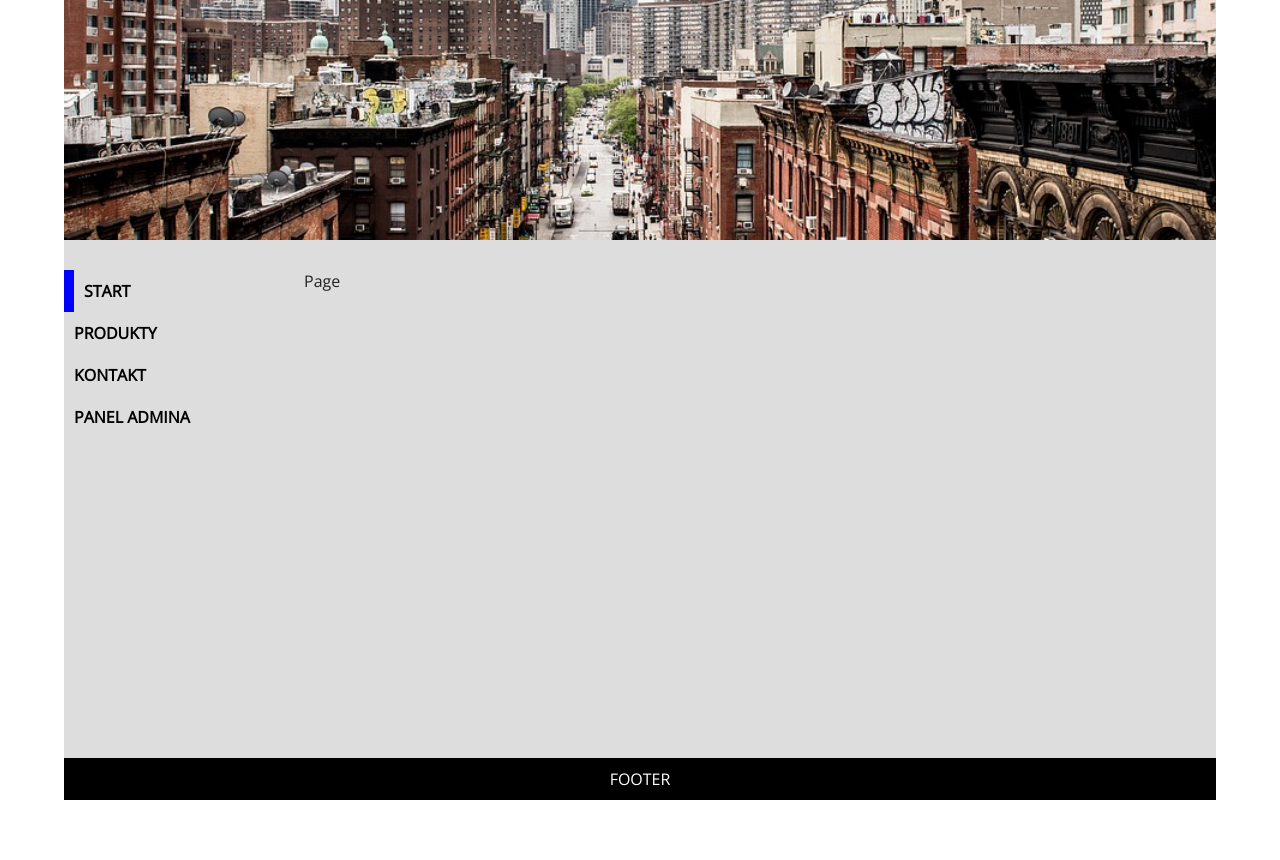
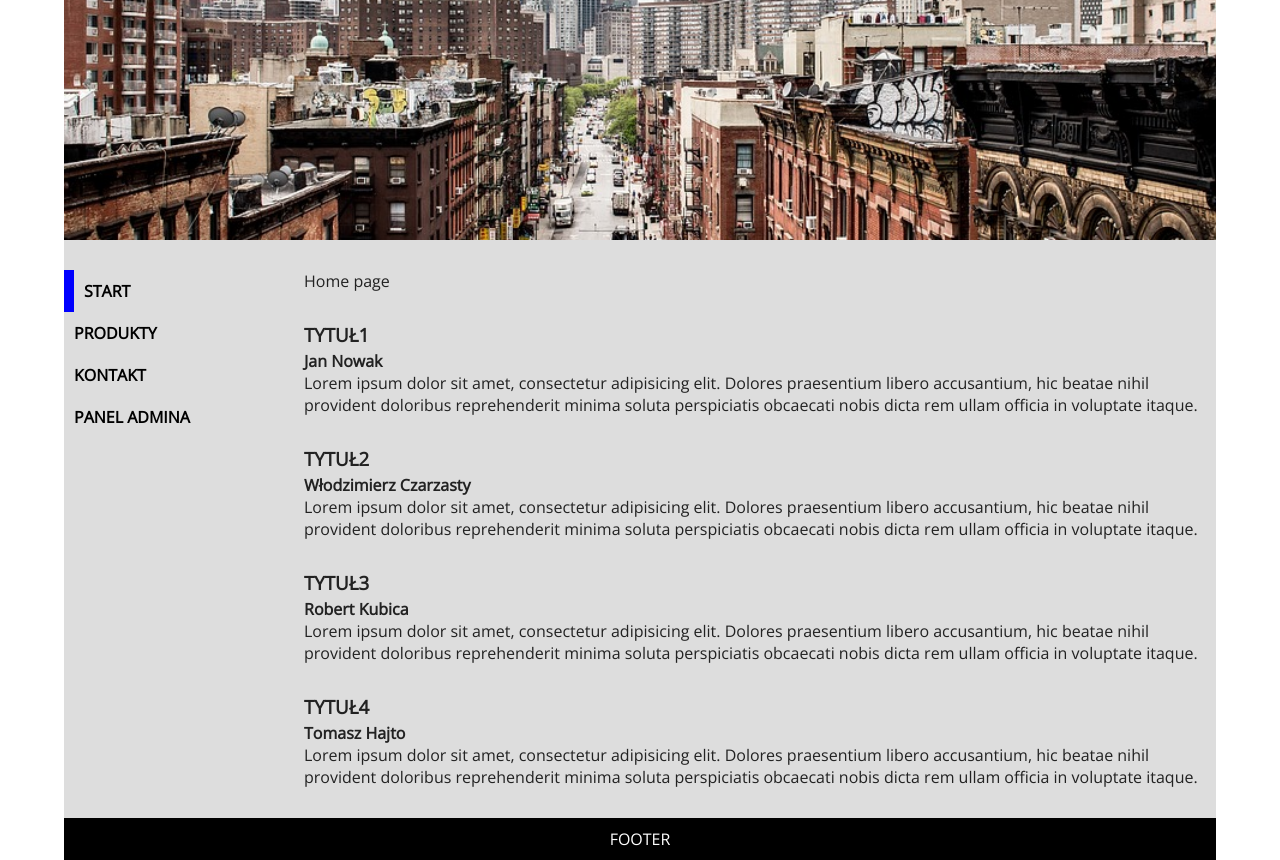
Before and after one commit to kamilras/ReactExample, a React (Create React App) app: page / in a window 1280 px wide. Before the commit the page ends 800 px from the top, so only its background shows below. Built offline with nearby package versions, Linux system fonts and the light colour scheme.

Commit message:
dodanie artykułów

```diff
--- /dev/null
+++ b/src/components/Article.js
@@ -0,0 +1,14 @@
+import React from 'react';
+import '../styles/Article.css';
+
+const Article = ({ title, author, text }) => {
+    return (
+        <article className='art'>
+            <h3>{title}</h3>
+            <span>{author}</span>
+            <p>{text}</p>
+        </article>
+    );
+}
+
+export default Article;
--- a/src/layouts/Header.js
+++ b/src/layouts/Header.js
@@ -11,16 +11,13 @@ import img3 from '../images/header3.jpg';
 
 const Header = (props) => {
     return (
-        <>
-            <Routes>
-                <Route path="/" element={<Img img={img1} alt={"ulica w mieście"} />} />
-                <Route path="/products" element={<Img img={img2} alt={"ulica w mieście"} />} />
-                <Route path="/contact" element={<Img img={img3} alt={"ulica w mieście"} />} />
-                <Route path="/admin" element={<Img img={img3} alt={"ulica w mieście"} />} />
-                <Route path="/admin" element={<Img img={img3} alt={"ulica w mieście"} />} />
-                {/* <Route path="/" render={() => (<img src={img1} alt={"ulica w mieście"} />)} /> */}
-            </Routes>
-        </>
+        <Routes>
+            <Route path="/" element={<Img img={img1} alt={"ulica w mieście"} />} />
+            <Route path="/products" element={<Img img={img2} alt={"ulica w mieście"} />} />
+            <Route path="/contact" element={<Img img={img2} alt={"ulica w mieście"} />} />
+            <Route path="/admin" element={<Img img={img3} alt={"ulica w mieście"} />} />
+            <Route path='/*' element={<Img img={img3} alt={"ulica w mieście"} />} />
+        </Routes>
     );
 }
 
--- a/src/layouts/Navigation.js
+++ b/src/layouts/Navigation.js
@@ -3,17 +3,17 @@ import { NavLink } from 'react-router-dom';
 import "../styles/Navigation.css"
 
 const list = [
-    { name: "start", path: "/", end: true },
-    { name: "produkty", path: "/products" },
-    { name: "kontakt", path: "/contact" },
-    { name: "panel admina", path: "/admin" },
+    { id: 1, name: "start", path: "/", end: true },
+    { id: 2, name: "produkty", path: "/products" },
+    { id: 3, name: "kontakt", path: "/contact" },
+    { id: 4, name: "panel admina", path: "/admin" },
 
 ]
 
-const Navigation = (props) => {
+const Navigation = () => {
 
     const menu = list.map(item => (
-        <li key={item.name}>
+        <li key={item.id}>
             <NavLink to={item.path} end={item.end ? true : false}>{item.name}</NavLink>
         </li>
     ))
--- a/src/layouts/Page.js
+++ b/src/layouts/Page.js
@@ -1,7 +1,20 @@
 import React from 'react';
+import { Route, Routes } from 'react-router-dom';
+import HomePage from '../pages/HomePage';
+import AdminPage from '../pages/AdminPage';
+import ContactPage from '../pages/ContactPage';
+import ErrorPage from '../pages/ErrorPage';
+import ProductPage from '../pages/ProductPage';
+
 const Page = (props) => {
     return (
-        <div>Page</div>
+        <Routes>
+            <Route path="/" element={<HomePage />}></Route>
+            <Route path="/products" element={<ProductPage />}></Route>
+            <Route path="/contact" element={<ContactPage />}></Route>
+            <Route path="/admin" element={<AdminPage />}></Route>
+            <Route path="/*" element={<ErrorPage />}></Route>
+        </Routes>
     );
 }
 
--- /dev/null
+++ b/src/pages/AdminPage.js
@@ -0,0 +1,9 @@
+import React from 'react';
+
+const AdminPage = () => {
+    return (
+        <div>Admin page</div>
+    );
+}
+
+export default AdminPage;
--- /dev/null
+++ b/src/pages/ContactPage.js
@@ -0,0 +1,9 @@
+import React from 'react';
+
+const ContactPage = () => {
+    return (
+        <div>Contact page</div>
+    );
+}
+
+export default ContactPage;
--- /dev/null
+++ b/src/pages/ErrorPage.js
@@ -0,0 +1,9 @@
+import React from 'react';
+
+const ErrorPage = () => {
+    return (
+        <div>Error Page</div>
+    );
+}
+
+export default ErrorPage;
--- /dev/null
+++ b/src/pages/HomePage.js
@@ -0,0 +1,45 @@
+import Article from '../components/Article';
+import React from 'react';
+
+const articles = [
+    {
+        id: 1,
+        title: "tytuł1",
+        author: "Jan Nowak",
+        text: "Lorem ipsum dolor sit amet, consectetur adipisicing elit. Dolores praesentium libero accusantium, hic beatae nihil provident doloribus reprehenderit minima soluta perspiciatis obcaecati nobis dicta rem ullam officia in voluptate itaque."
+    },
+    {
+        id: 2,
+        title: "tytuł2",
+        author: "Włodzimierz Czarzasty",
+        text: "Lorem ipsum dolor sit amet, consectetur adipisicing elit. Dolores praesentium libero accusantium, hic beatae nihil provident doloribus reprehenderit minima soluta perspiciatis obcaecati nobis dicta rem ullam officia in voluptate itaque."
+    },
+    {
+        id: 3,
+        title: "tytuł3",
+        author: "Robert Kubica",
+        text: "Lorem ipsum dolor sit amet, consectetur adipisicing elit. Dolores praesentium libero accusantium, hic beatae nihil provident doloribus reprehenderit minima soluta perspiciatis obcaecati nobis dicta rem ullam officia in voluptate itaque."
+    },
+    {
+        id: 4,
+        title: "tytuł4",
+        author: "Tomasz Hajto",
+        text: "Lorem ipsum dolor sit amet, consectetur adipisicing elit. Dolores praesentium libero accusantium, hic beatae nihil provident doloribus reprehenderit minima soluta perspiciatis obcaecati nobis dicta rem ullam officia in voluptate itaque."
+    },
+]
+
+const HomePage = () => {
+
+    const artList = articles.map(art => (
+        <Article key={art.id} {...art} />
+    ))
+
+    return (
+        <>
+            <div>Home page</div>
+            {artList}
+        </>
+    );
+}
+
+export default HomePage;
--- /dev/null
+++ b/src/pages/ProductPage.js
@@ -0,0 +1,9 @@
+import React from 'react';
+
+const ProductPage = () => {
+    return (
+        <div>Product page</div>
+    );
+}
+
+export default ProductPage;
--- /dev/null
+++ b/src/styles/Article.css
@@ -0,0 +1,20 @@
+article.art {
+    margin-top: 30px;
+    font-size: 24;
+}
+
+article.art h3 {
+    margin-bottom: 3px;
+    text-transform: uppercase;
+}
+
+article.art span {
+    display: block;
+    margin-bottom: 10;
+    font-weight: bold;
+    font-size: 9;
+}
+
+article.art p {
+    font-size: 20;
+}
```
Also changed, not shown: jsconfig.json (added, +7 -0 lines).
